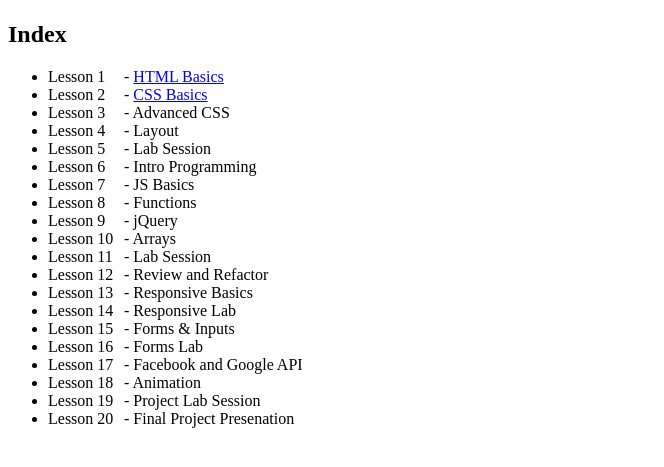
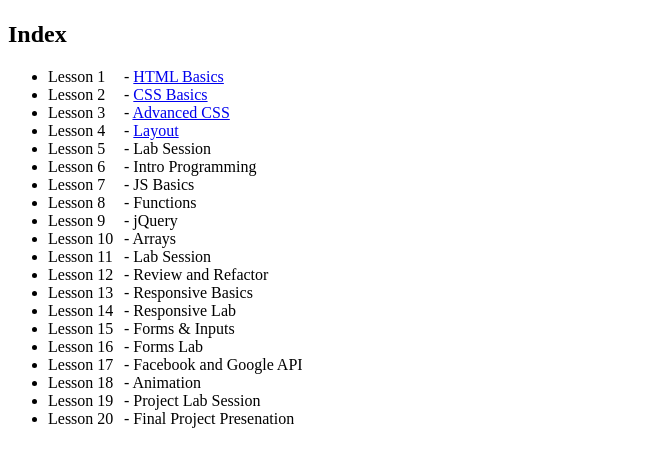
Before and after one commit to albertliao/FEWD_HK_4, a plain HTML site: page index.html in a window 1280 px wide. Shown: the part 59-526 px from the top of the page, without its empty margins (0-664 px from the left). Drawn offline with Linux system fonts and the light colour scheme.

Commit message:
Added links to lessons 3 and 4

```diff
--- a/index.html
+++ b/index.html
@@ -18,8 +18,8 @@
     <ul>
       <li><span class="label">Lesson  1</span> - <a href="http://ga-students.github.io/FEWD_HK_4/slides/?lesson=1" target="_blank">HTML Basics</a></li>
       <li><span class="label">Lesson  2</span> - <a href="http://ga-students.github.io/FEWD_HK_4/slides/?lesson=2" target="_blank">CSS Basics</a></li>
-      <li><span class="label">Lesson  3</span> - Advanced CSS</li>
-      <li><span class="label">Lesson  4</span> - Layout</li>
+      <li><span class="label">Lesson  3</span> - <a href="http://ga-students.github.io/FEWD_HK_4/slides/?lesson=3" target="_blank">Advanced CSS</a></li>
+      <li><span class="label">Lesson  4</span> - <a href="http://ga-students.github.io/FEWD_HK_4/slides/?lesson=4" target="_blank">Layout</a></li>
       <li><span class="label">Lesson  5</span> - Lab Session</li>
       <li><span class="label">Lesson  6</span> - Intro Programming</li>
       <li><span class="label">Lesson  7</span> - JS Basics</li>
```
